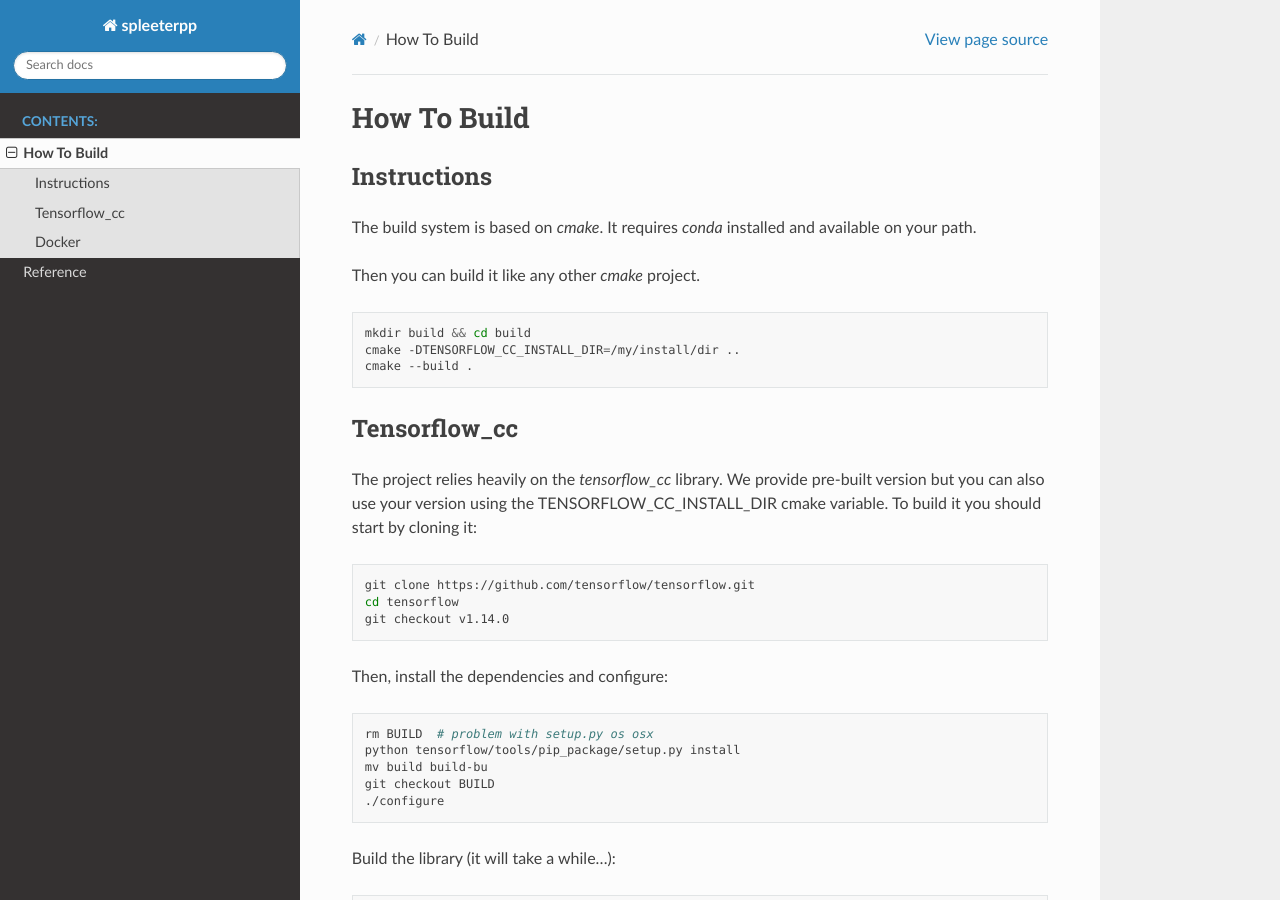
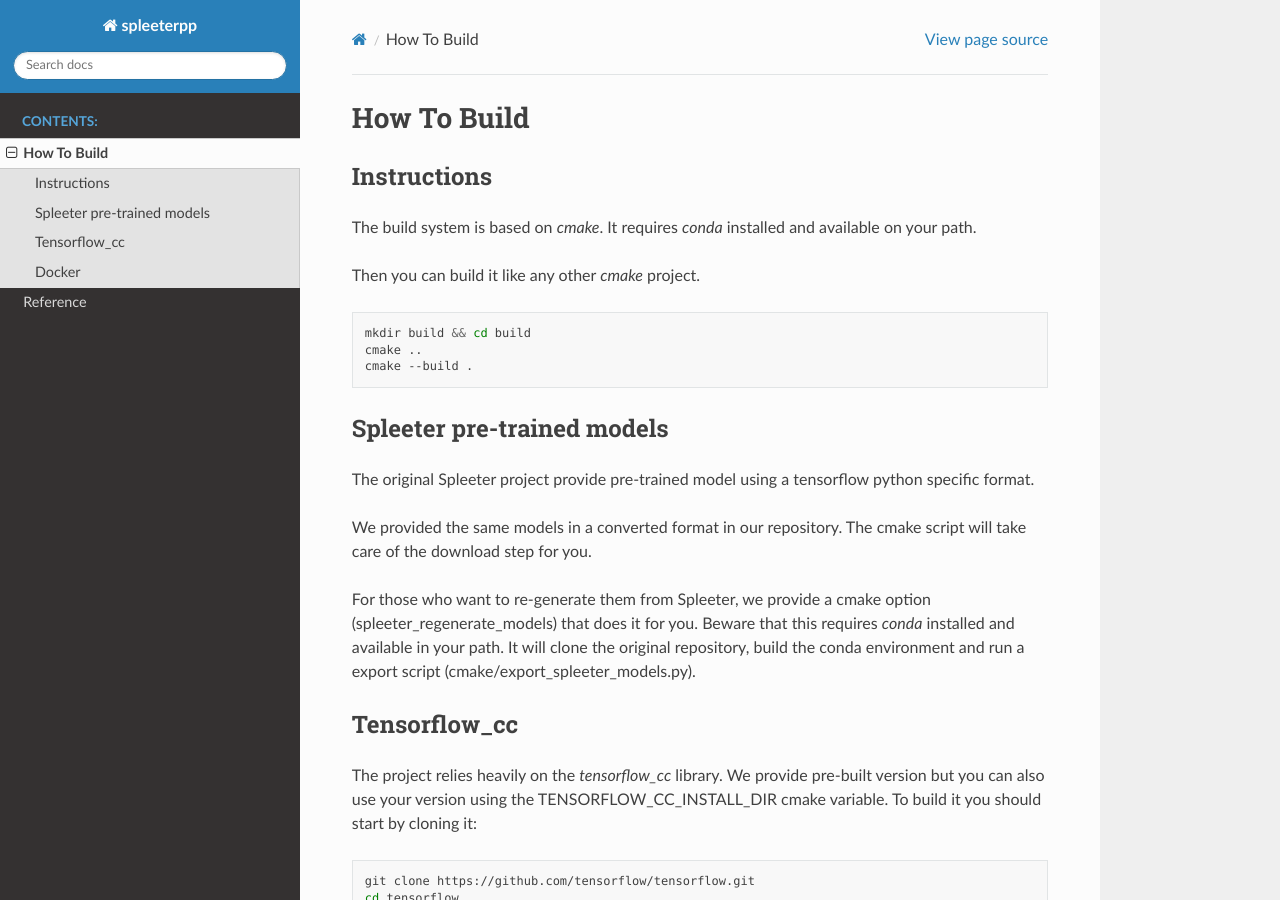
Before and after one commit to gvne/spleeterpp, a Sphinx documentation site: the page built from docs/source/build.rst, in a window 1280 px wide and 900 px high. Built offline with Sphinx 7.4.7 and the Read the Docs theme 2.0.0, drawn with Linux system fonts in a browser that asks for light colours.

Commit message:
Simplify the README.md. Add the pre-trained model generation instruction in the documentation

```diff
--- a/docs/source/build.rst
+++ b/docs/source/build.rst
@@ -12,8 +12,24 @@
 .. code:: bash
 
   mkdir build && cd build
-  cmake -DTENSORFLOW_CC_INSTALL_DIR=/my/install/dir ..
+  cmake ..
   cmake --build .
+
+
+Spleeter pre-trained models
+^^^^^^^^^^^^^^^^^^^^^^^^^^^
+
+The original Spleeter project provide pre-trained model using a tensorflow
+python specific format.
+
+We provided the same models in a converted format in our repository. The cmake
+script will take care of the download step for you.
+
+For those who want to re-generate them from Spleeter, we provide a cmake option
+(spleeter_regenerate_models) that does it for you. Beware that this requires
+`conda` installed and available in your path. It will clone the original
+repository, build the conda environment and run a export script
+(cmake/export_spleeter_models.py).
 
 
 Tensorflow_cc
```
Also changed, not shown: README.md (+4 -9 lines).
